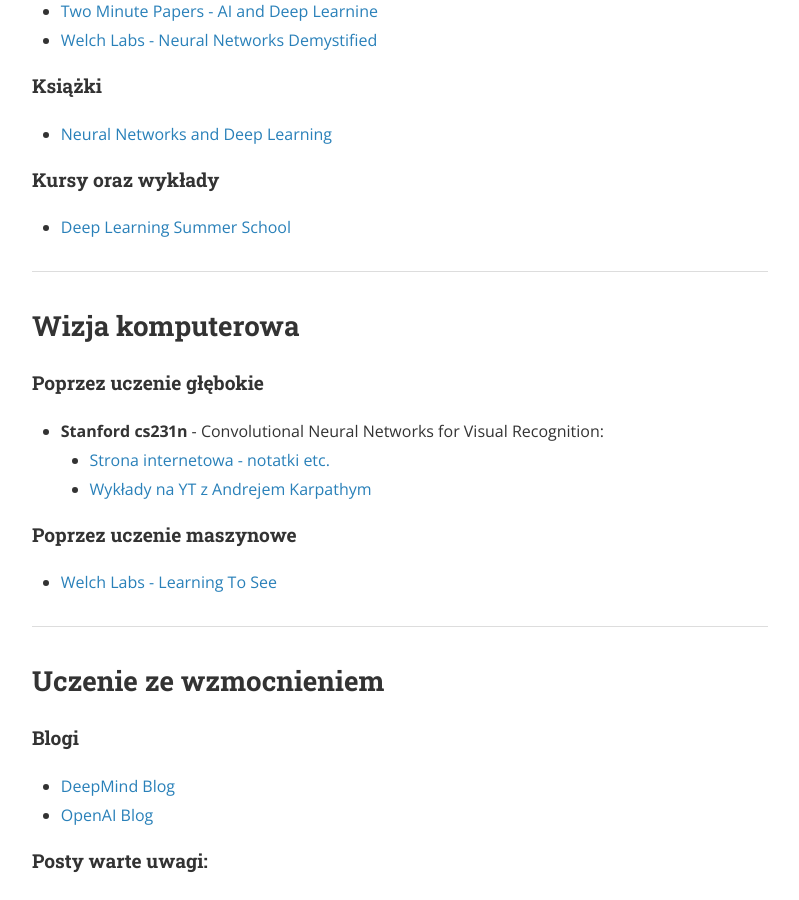
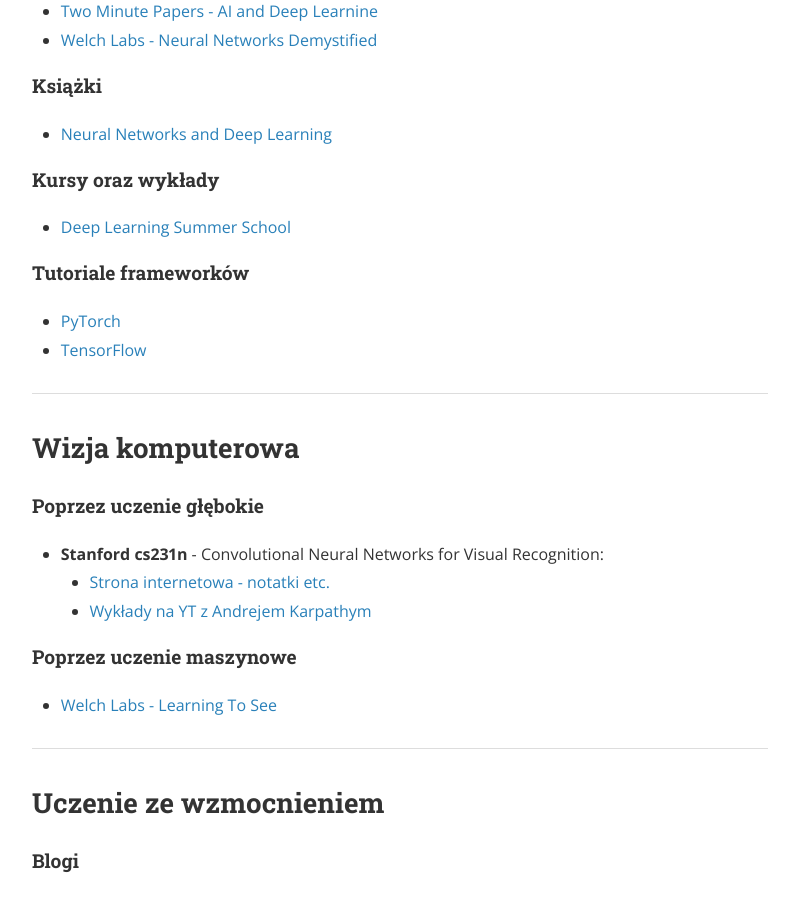
Before and after one commit to jpowie01/GradientPG, a Jekyll site: the page built from baza-wiedzy.md, in a window 1280 px wide and 900 px high, scrolled down 1059 px. Shown: the whole window, without its empty margins (240-1039 px from the left). Built offline with Jekyll 4.4.1, drawn with Linux system fonts in a browser that asks for light colours; nearby versions of some CDN libraries.

Commit message:
Dodaj tutoriale frameworków do bazy wiedzy

```diff
--- a/baza-wiedzy.md
+++ b/baza-wiedzy.md
@@ -39,6 +39,10 @@
 #### Kursy oraz wykłady
 - [Deep Learning Summer School](http://videolectures.net/deeplearning2017_montreal/)
 
+#### Tutoriale frameworków
+- [PyTorch](http://pytorch.org/tutorials/)
+- [TensorFlow](https://www.tensorflow.org/tutorials/)
+
 ---
 ## Wizja komputerowa
 
```
